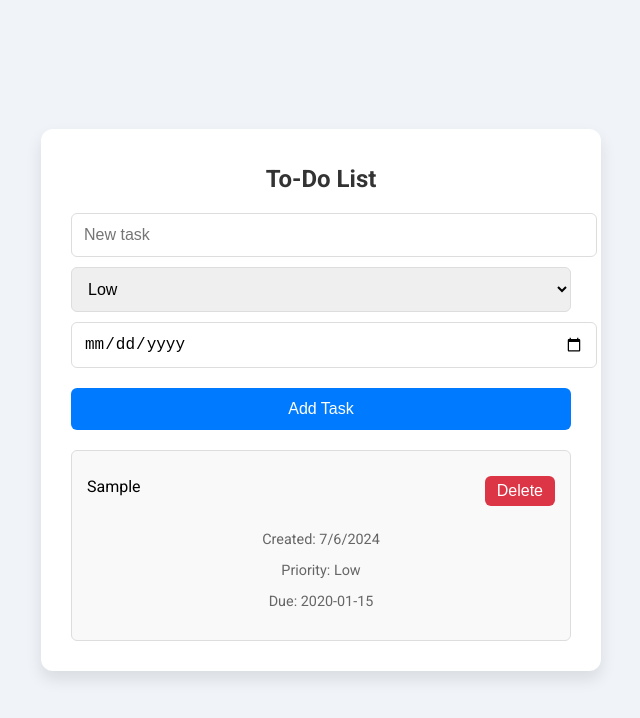
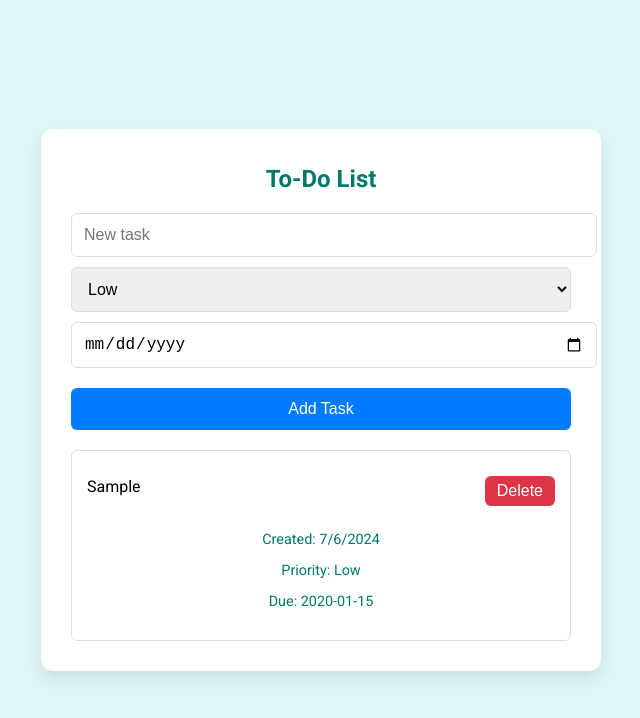
Before and after one commit to jblanco081/toDoList, a plain HTML site: page index.html in a window 1280 px wide. Both pictures are taken after typing "Sample", "2020-01-15" into the empty fields and a click on the button "Add Task". Shown: the whole page, without its empty margins (319-959 px from the left). Drawn offline with Linux system fonts and the light colour scheme.

Commit message:
Add files via upload

```diff
--- a/script.js
+++ b/script.js
@@ -16,7 +16,7 @@ document.getElementById('addTask').addEventListener('click', function() {
         <div class="task-details">
             <p>Created: ${creationDate}</p>
             <p>Priority: ${priorityInput}</p>
-            <p>Due: ${dueDateInput ? dueDateInput : 'No due date'}</p>
+            <p>Due: ${dueDateInput ? dueDateInput : 'Due date'}</p>
         </div>
     `;
     task.className = 'task';
--- a/styles.css
+++ b/styles.css
@@ -1,6 +1,6 @@
 body {
     font-family: 'Roboto', sans-serif;
-    background-color: #f0f4f8;
+    background-color: #e0f7fa;
     display: flex;
     justify-content: center;
     align-items: center;
@@ -22,7 +22,7 @@ body {
 h1 {
     margin-bottom: 20px;
     font-weight: 700;
-    color: #333;
+    color: #00796b;
     font-size: 24px;
 }
 
@@ -64,7 +64,7 @@ ul {
 }
 
 li {
-    background: #f9f9f9;
+    background: #ffffff;
     border: 1px solid #ddd;
     padding: 15px;
     margin-bottom: 10px;
@@ -106,5 +106,5 @@ li.completed {
 
 .task-details {
     font-size: 0.9em;
-    color: #666;
+    color: #00796b;
 }
```
